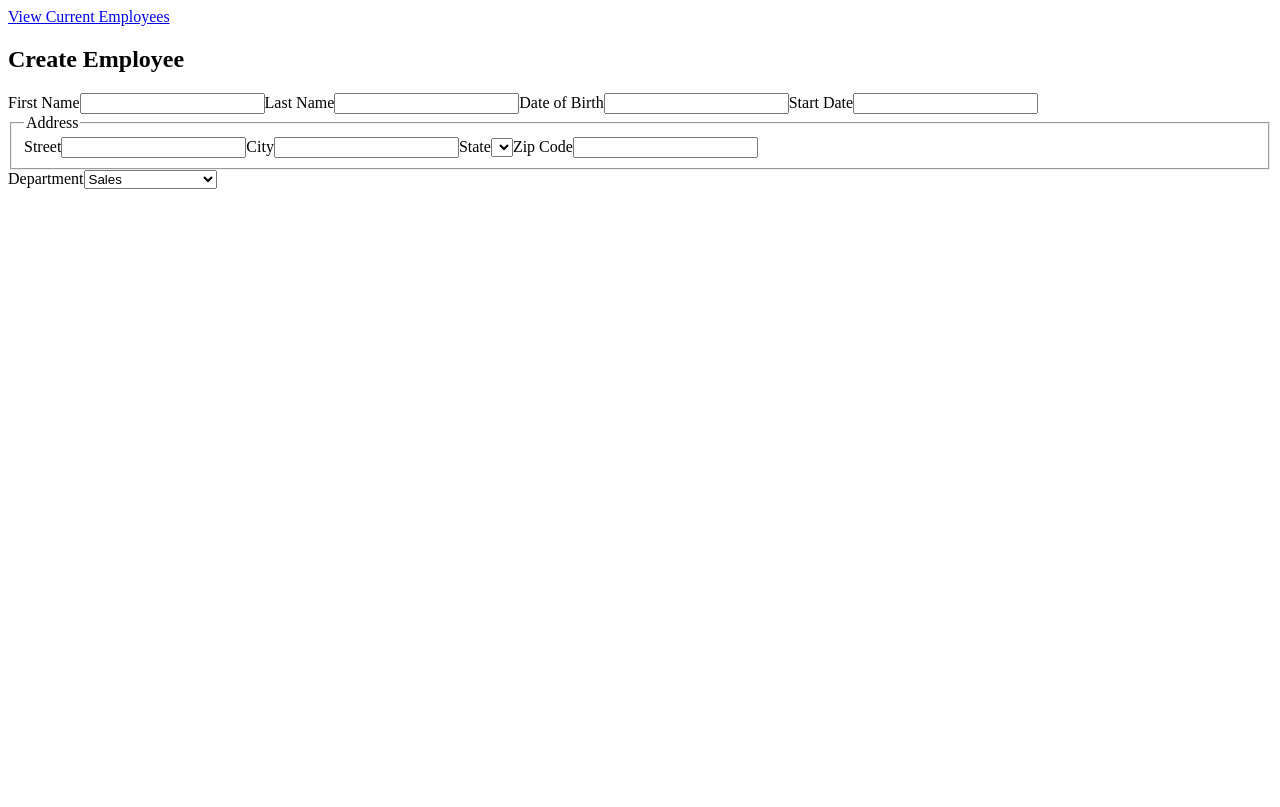
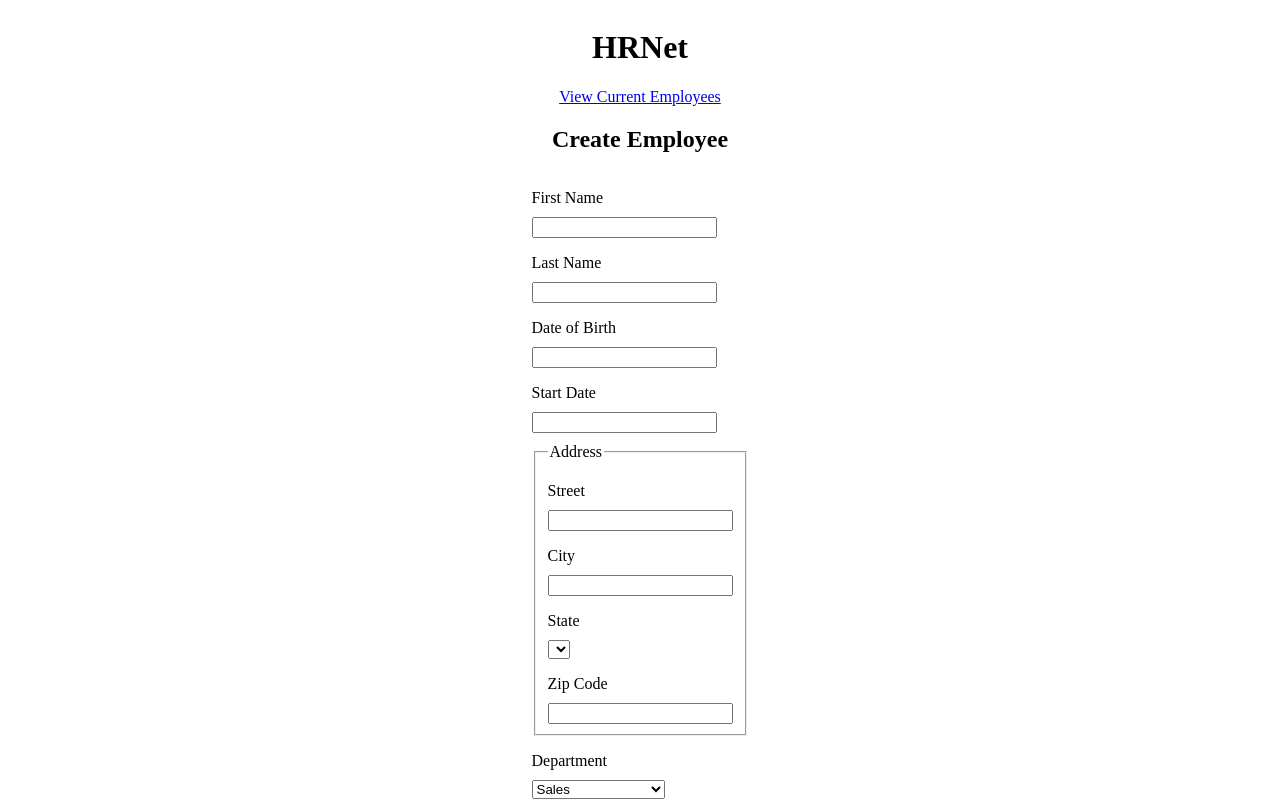
Before and after one commit to mohaali77/P14-JS-React, a React (Create React App) app in the folder hrnet/: page / in a window 1280 px wide. Built offline with nearby package versions, Linux system fonts and the light colour scheme.

Commit message:
Update index.js

```diff
--- a/hrnet/src/index.js
+++ b/hrnet/src/index.js
@@ -2,11 +2,14 @@ import React from 'react';
 import ReactDOM from 'react-dom/client';
 import { BrowserRouter } from 'react-router-dom';
 import App from './App'
+import './App.css'
+import Header from './components/header';
 
 const root = ReactDOM.createRoot(document.getElementById('root'));
 root.render(
   <React.StrictMode>
     <BrowserRouter>
+      <Header />
       <App />
     </BrowserRouter>
   </React.StrictMode>
```
